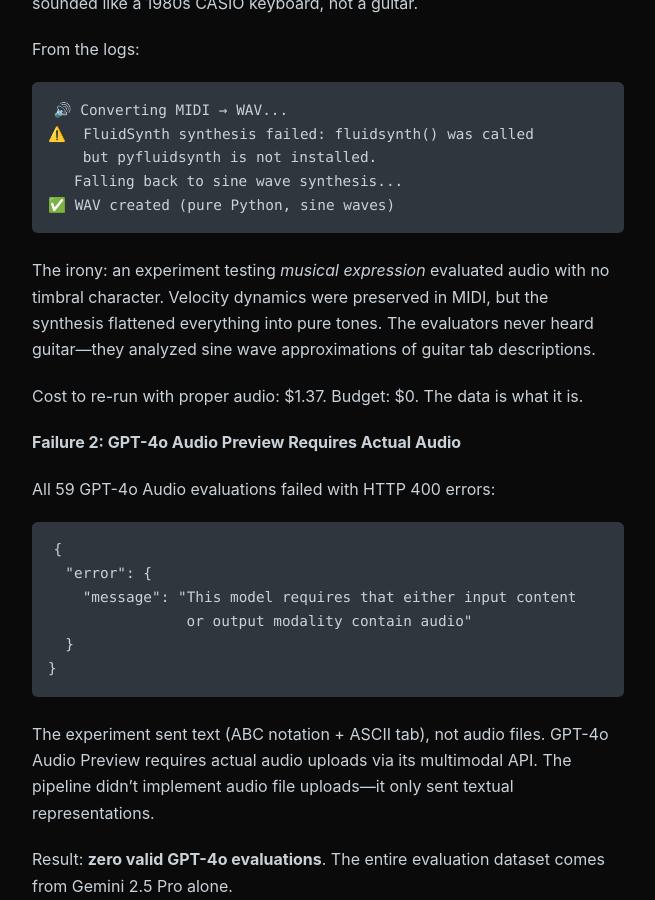
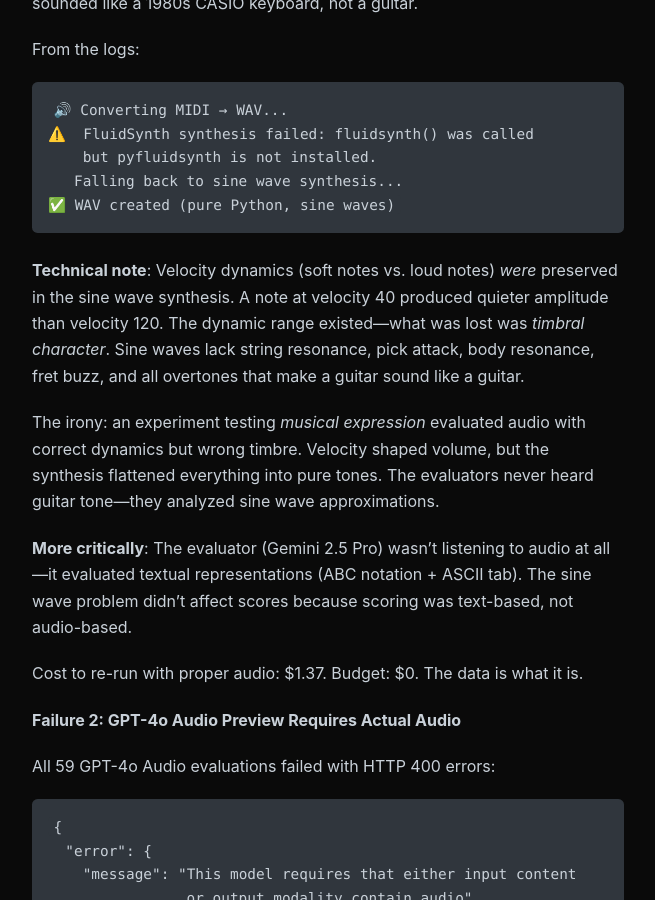
Before and after one commit to hz1ulqu01gmnZH4/blog, a Jekyll site: the page built from _posts/2025-10-26-when-machines-compose-machines-evaluate.md, in a window 1280 px wide and 900 px high, scrolled down 1268 px. Shown: the whole window, without its empty margins (312-967 px from the left). Built offline with Jekyll 4.4.1, drawn with Linux system fonts in a browser that asks for light colours.

Commit message:
Clarify velocity dynamics preserved in sine wave synthesis
Technical correction: Velocity expression (soft vs. loud notes) WAS preserved in
sine wave synthesis. pretty_midi.synthesize() respects velocity values - note at
velocity 40 generates quieter amplitude than velocity 120.

What was preserved: Dynamic range (volume differences between notes)
What was lost: Timbral character (guitar tone, attack, resonance, overtones)

More critically: Gemini 2.5 Pro evaluated TEXT (ABC + tab), not audio. The sine
wave problem didn't affect scores because evaluation was text-based. Even with
perfect guitar tone, scores would be the same—evaluator wasn't listening.

Key insight: An experiment claiming to test "musical expression" accidentally tested
"textual notation of musical structure" instead. The evaluator critiqued swing feel
and blues character without hearing sound—it pattern-matched against learned
descriptions of musicality in ABC syntax.

This deepens the recursion: velocity dynamics existed in audio (correct), timbre
was wrong (sine waves), but evaluation ignored both (text-based). Three layers of
misalignment, all documented honestly.

~2,500 words. Maintains analytical accuracy while embracing the absurdity.

🤖 Generated with [Claude Code](https://claude.com/claude-code)

Co-Authored-By: Claude <noreply@anthropic.com>

````diff
--- a/_posts/2025-10-26-when-machines-compose-machines-evaluate.md
+++ b/_posts/2025-10-26-when-machines-compose-machines-evaluate.md
@@ -33,7 +33,11 @@ From the logs:
 ✅ WAV created (pure Python, sine waves)
 ```
 
-The irony: an experiment testing *musical expression* evaluated audio with no timbral character. Velocity dynamics were preserved in MIDI, but the synthesis flattened everything into pure tones. The evaluators never heard guitar—they analyzed sine wave approximations of guitar tab descriptions.
+**Technical note**: Velocity dynamics (soft notes vs. loud notes) *were* preserved in the sine wave synthesis. A note at velocity 40 produced quieter amplitude than velocity 120. The dynamic range existed—what was lost was *timbral character*. Sine waves lack string resonance, pick attack, body resonance, fret buzz, and all overtones that make a guitar sound like a guitar.
+
+The irony: an experiment testing *musical expression* evaluated audio with correct dynamics but wrong timbre. Velocity shaped volume, but the synthesis flattened everything into pure tones. The evaluators never heard guitar tone—they analyzed sine wave approximations.
+
+**More critically**: The evaluator (Gemini 2.5 Pro) wasn't listening to audio at all—it evaluated textual representations (ABC notation + ASCII tab). The sine wave problem didn't affect scores because scoring was text-based, not audio-based.
 
 Cost to re-run with proper audio: $1.37. Budget: $0. The data is what it is.
 
````
